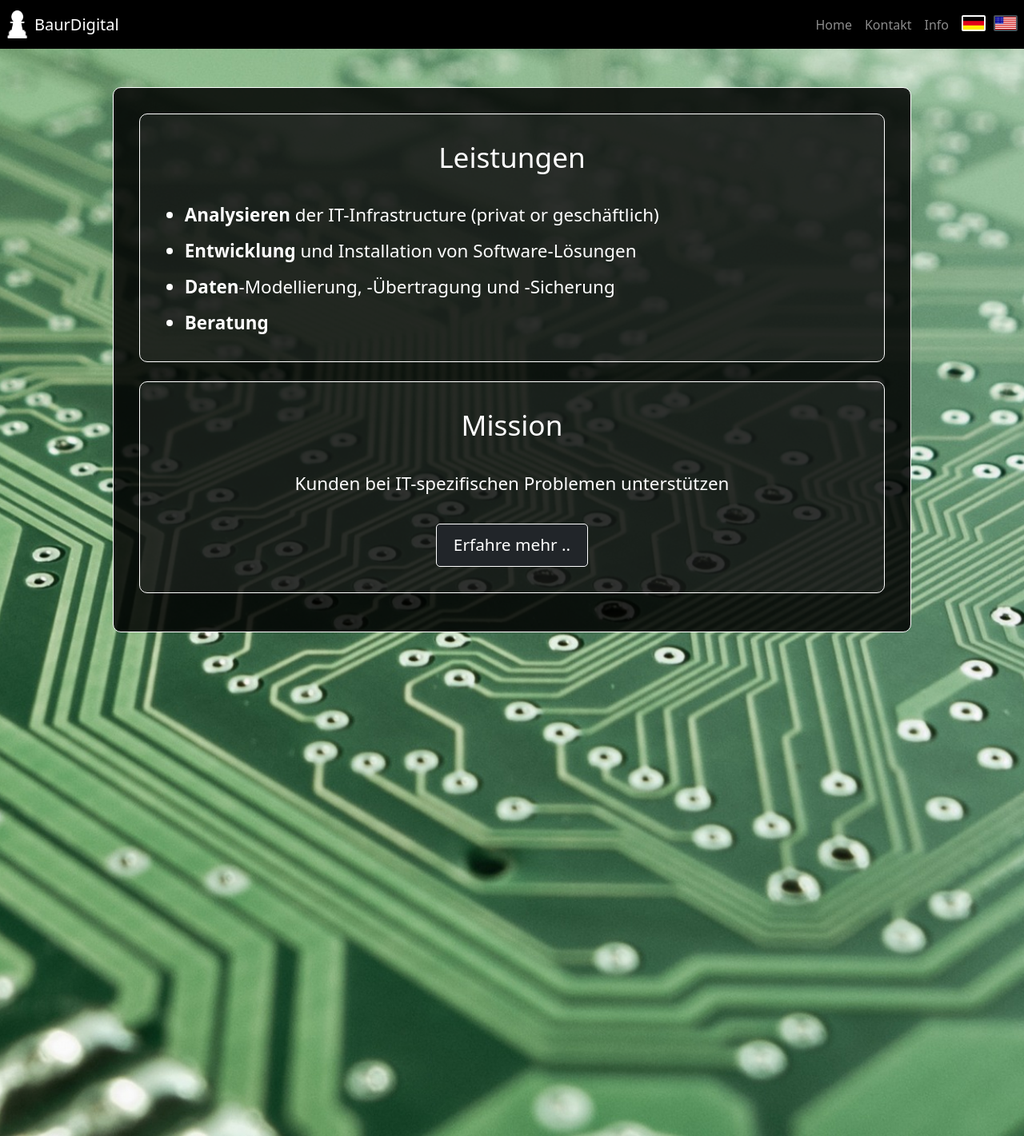
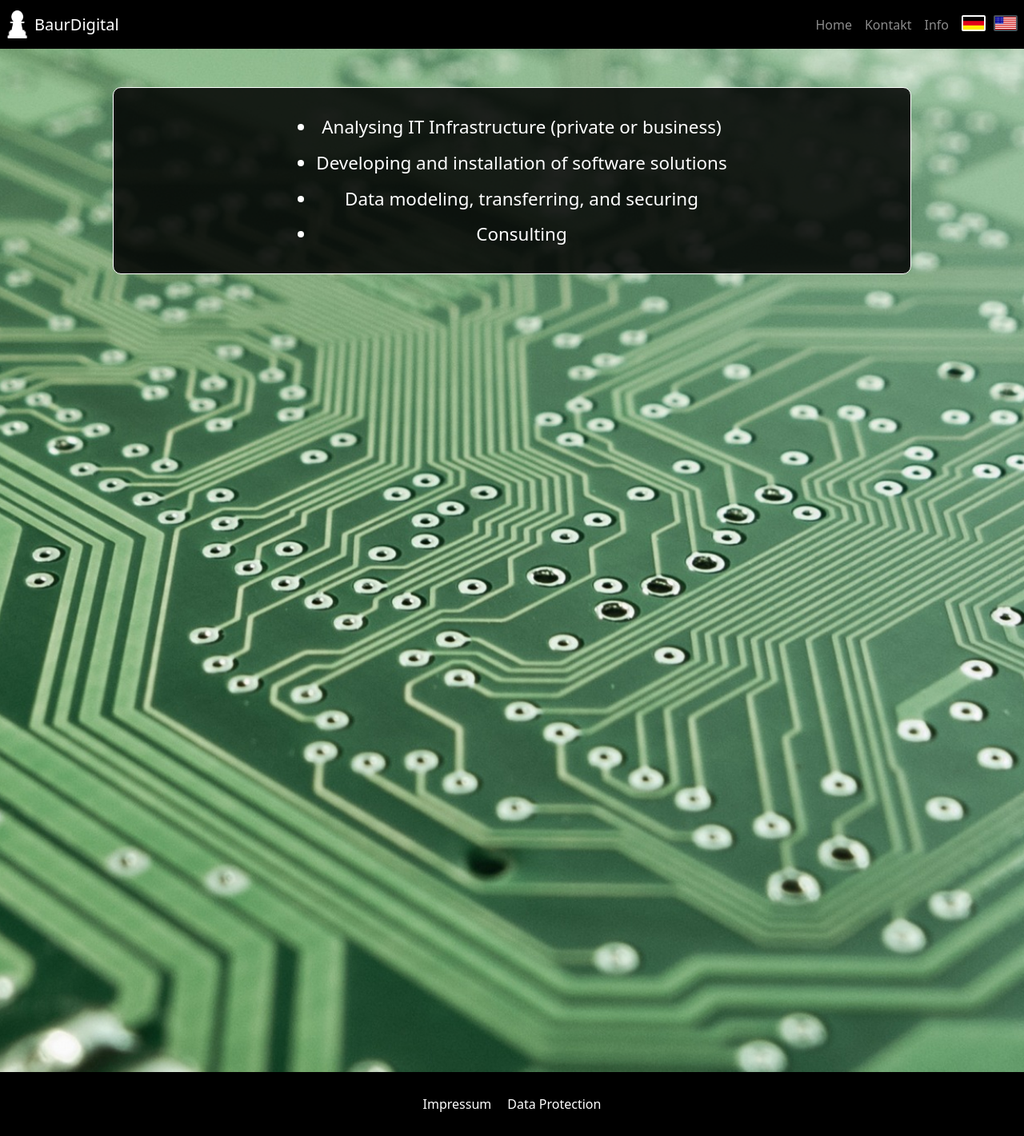
Before and after one commit to pr0gr4mm4r/webpagetest, a React (Create React App) app: page /impressum in a window 1280 px wide. Before the commit this address led to /home. Shown: the whole page at 80% size. Built offline with nearby package versions, Linux system fonts and the light colour scheme.

Commit message:
mit Impressum

```diff
--- a/src/App.js
+++ b/src/App.js
@@ -1,17 +1,40 @@
 import './App.css';
-import Navigationbar from './components/navigationbar'
-import Home from './components/home'
-import Contact from './components/contact'
-import About from './components/personal'
-import { BrowserRouter as Router, Route, Routes, Navigate } from 'react-router-dom';
+import Navigationbar from './components/navigationbar';
 import backgroundImageUrl from './components/board-453758_1920.jpg';
 import './i18n';
-
+import React, { useState, useEffect } from 'react';
+import { BrowserRouter as Router, Routes, Route, Navigate } from 'react-router-dom';
+import Footer from './components/footer';
+import Home from './components/home';
+import Contact from './components/contact';
+import About from './components/personal';
+import Imprint from './components/imprint';
+import ScrollToTop from './components/ScrollToTop';  // Import ScrollToTop
 
 function App() {
+  const [isAtBottom, setIsAtBottom] = useState(false);
+
+  const handleScroll = () => {
+    const scrollHeight = document.documentElement.scrollHeight;
+    const scrollTop = document.documentElement.scrollTop;
+    const clientHeight = document.documentElement.clientHeight;
+
+    if (scrollTop + clientHeight >= scrollHeight - 5) {
+      setIsAtBottom(true);
+    } else {
+      setIsAtBottom(false);
+    }
+  };
+
+  useEffect(() => {
+    window.addEventListener('scroll', handleScroll);
+    return () => window.removeEventListener('scroll', handleScroll);
+  }, []);
+
   return (
     <Router>
-      <div style={{ overflowY: 'hidden' }}>
+      <ScrollToTop /> {/* Ensure the page scrolls to top on navigation */}
+      <div style={{ overflowY: 'hidden', minHeight: '100vh', position: 'relative' }}>
         <Navigationbar />
         <div style={{
           backgroundImage: `url(${backgroundImageUrl})`,
@@ -20,7 +43,6 @@ function App() {
           backgroundRepeat: 'repeat',
           width: 'auto',
           height: '170vh',
-          overflowY: 'hidden',
           display: 'flex',
           flexDirection: 'column',
           justifyContent: 'flex-start',
@@ -34,9 +56,13 @@ function App() {
             <Route path="/home" element={<Home />} />
             <Route path="/contact" element={<Contact />} />
             <Route path="/about" element={<About />} />
+            <Route path="/impressum" element={<Imprint />} />
+            <Route path="/data-protection" element={<div>Data Protection Content</div>} />
             <Route path="*" element={<Navigate to="/home" />} />
           </Routes>
         </div>
+
+        {<Footer />}
       </div>
     </Router>
   );
--- /dev/null
+++ b/src/components/ScrollToTop.js
@@ -0,0 +1,14 @@
+import { useEffect } from 'react';
+import { useLocation } from 'react-router-dom';
+
+const ScrollToTop = () => {
+    const { pathname } = useLocation();
+
+    useEffect(() => {
+        window.scrollTo(0, 0);
+    }, [pathname]);
+
+    return null;
+};
+
+export default ScrollToTop;
--- /dev/null
+++ b/src/components/footer.js
@@ -0,0 +1,25 @@
+import React from 'react';
+import { Link } from 'react-router-dom';
+
+export default function Footer() {
+    return (
+        <footer style={{
+            backgroundColor: '#000',
+            color: '#fff',
+            width: '100%',
+            height: '80px',  // Adjusted height
+            display: 'flex',
+            justifyContent: 'center',
+            alignItems: 'center',
+            padding: '1em',
+            position: 'absolute',
+            bottom: '0',
+            textAlign: 'center'
+        }}>
+            <div>
+                <Link to="/impressum" style={{ color: '#fff', marginRight: '20px', textDecoration: 'none' }}>Impressum</Link>
+                <Link to="/data-protection" style={{ color: '#fff', textDecoration: 'none' }}>Data Protection</Link>
+            </div>
+        </footer>
+    );
+}
--- /dev/null
+++ b/src/components/imprint.js
@@ -0,0 +1,40 @@
+import React from 'react';
+
+const Imprint = () => {
+    return (
+        <div style={{
+            display: 'flex',
+            justifyContent: 'center',
+            alignItems: 'center',
+            padding: '2em',
+            background: 'rgba(0, 0, 0, 0.85)',
+            borderRadius: '10px',
+            margin: '2em auto',
+            width: '80%',
+            color: 'white',
+            border: '1px solid white',
+            textAlign: 'center'
+        }}>
+            <ul style={{
+                listStyleType: 'disc',
+                paddingLeft: '1.5em',
+                margin: 0
+            }}>
+                <li style={{ fontSize: '1.4em', marginBottom: '0.5em' }}>
+                    Analysing IT Infrastructure (private or business)
+                </li>
+                <li style={{ fontSize: '1.4em', marginBottom: '0.5em' }}>
+                    Developing and installation of software solutions
+                </li>
+                <li style={{ fontSize: '1.4em', marginBottom: '0.5em' }}>
+                    Data modeling, transferring, and securing
+                </li>
+                <li style={{ fontSize: '1.4em' }}>
+                    Consulting
+                </li>
+            </ul>
+        </div>
+    );
+}
+
+export default Imprint;
```
